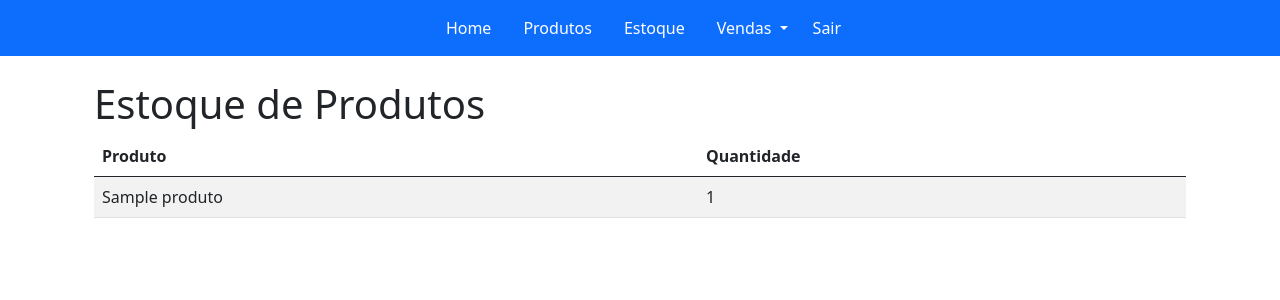
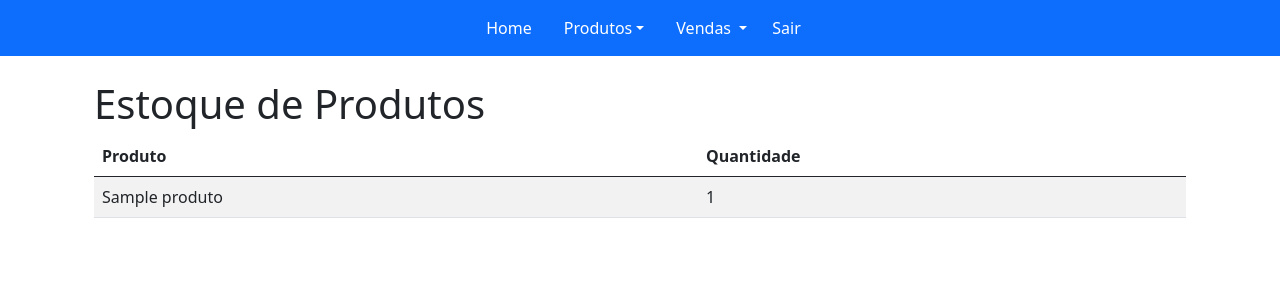
Before and after one commit to HugoMoises/crm_project, a Django app: page /estoque/ in a window 1280 px wide. Shown: the top 300 px of the page. Run offline with Django 5.2, Linux system fonts and the light colour scheme; a user stored in the database is signed in; tables that the repository leaves empty hold one stand-in row (values such as "Sample post").

Commit message:
Mudança na navbar: dropdown para produtos; Estoque dentro desse dropdown

```diff
--- a/produtos/templates/base.html
+++ b/produtos/templates/base.html
@@ -24,20 +24,23 @@
             <a class="nav-link active" href="{% url 'index' %}">Home</a>
           </li>
           {% if user.is_authenticated %}
-            <li class="nav-item mx-2">
-              <a class="nav-link active" href="{% url 'produto_list' %}">Produtos</a>
-            </li>
-            <li class="nav-item mx-2">
-              <a class="nav-link active" href="{% url 'estoque' %}">Estoque</a>
-            </li>
+          <li class="nav-item dropdown mx-2">
+            <a class="nav-link dropdown-toggle active" href="#" id="navbarDropdown" role="button"
+              data-bs-toggle="dropdown" aria-expanded="false">Produtos</a>
+            <ul class="dropdown-menu" aria-labelledby="navbarDropdown">
+              <li><a class="dropdown-item" href="{% url 'produto_list' %}">Lista de Produtos</a></li>
+              <li><a class="dropdown-item" href="{% url 'create_produto' %}">Adicionar Produto</a></li>
+              <li><hr class="dropdown-divider"><a class="dropdown-item" href="{% url 'estoque' %}">Estoque</a></li>
+            </ul>
+          </li>
             <li class="nav-item dropdown mx-2">
               <a class="nav-link dropdown-toggle active" href="#" id="navbarDropdown" role="button"
                 data-bs-toggle="dropdown" aria-expanded="false">
                 Vendas
               </a>
               <ul class="dropdown-menu" aria-labelledby="navbarDropdown">
+                <li><a class="dropdown-item" href="{% url 'vendas' %}">Vendas Registradas</a></li>
                 <li><a class="dropdown-item" href="{% url 'create_venda' %}">Registrar Venda</a></li>
-                <li><a class="dropdown-item" href="{% url 'vendas' %}">Vendas Registradas</a></li>
                 <li><hr class="dropdown-divider"></li>
               </ul>
             </li>
```
